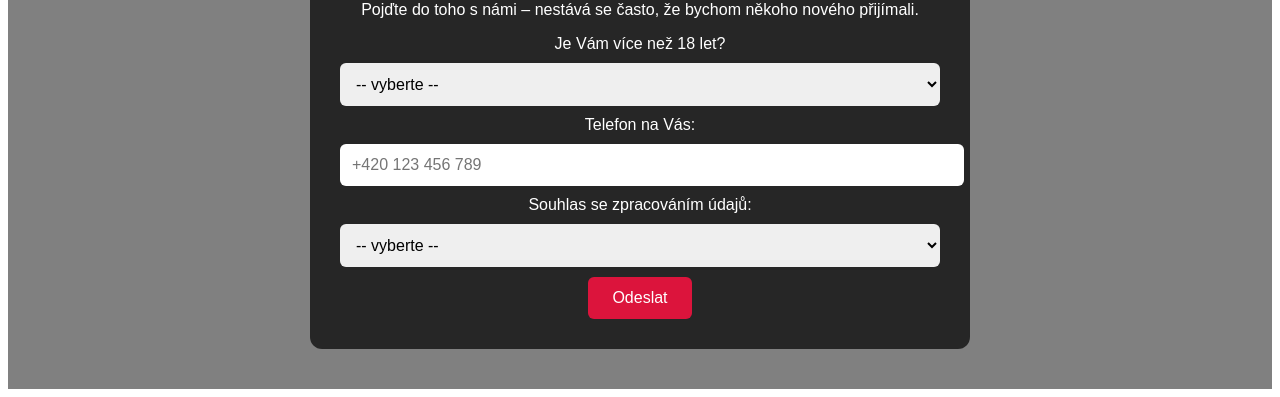
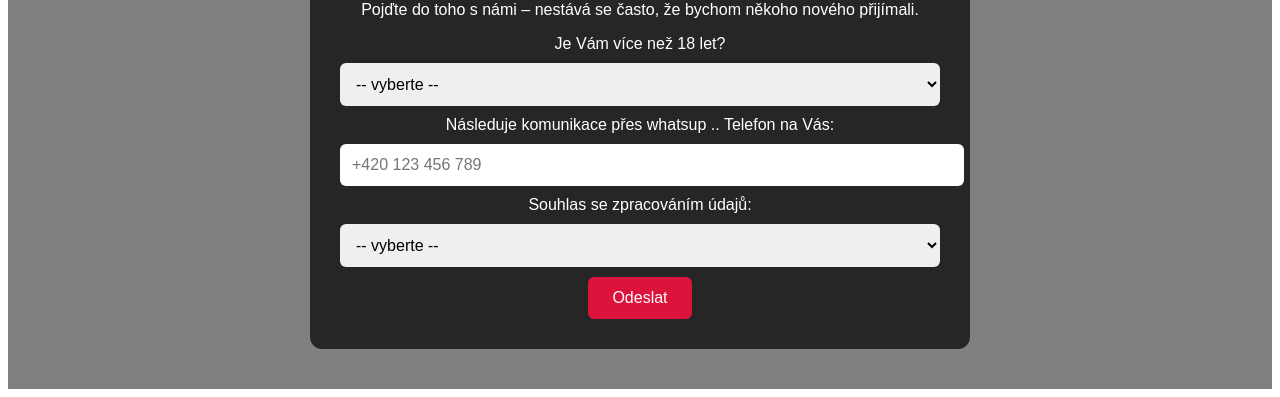
Before and after one commit to AGNOW2018/AG, a plain HTML site: page index.html in a window 1280 px wide. Shown: the part 441-838 px from the top of the page. Drawn offline with Linux system fonts and the light colour scheme.

Commit message:
Update index.html

```diff
--- a/index.html
+++ b/index.html
@@ -62,7 +62,8 @@
         <option value="ne">Ne</option>
       </select>
 
-      <label>Telefon na Vás:</label>
+      <label> Následuje komunikace přes whatsup .. </label>
+     <label>Telefon na Vás:</label>
       <input type="tel" name="telefon" placeholder="+420 123 456 789" required>
 
       <label>Souhlas se zpracováním údajů:</label>
```
